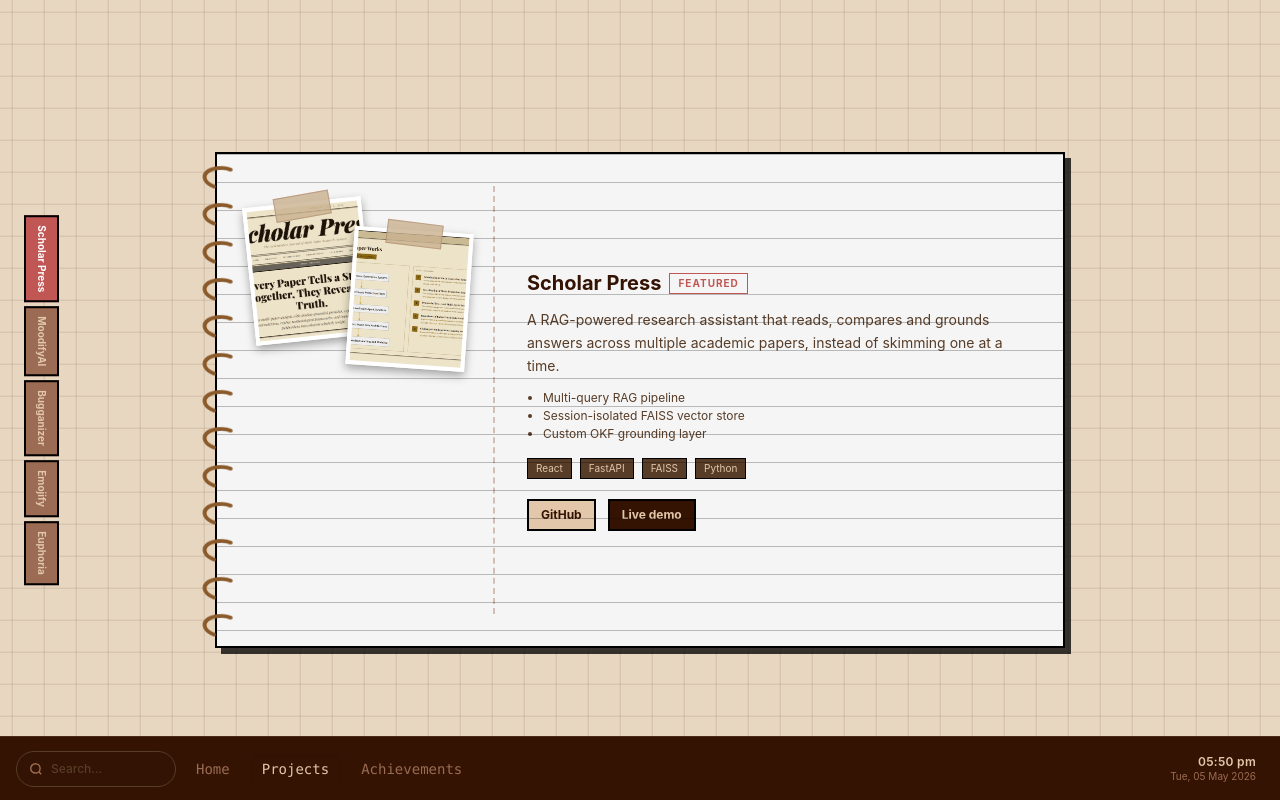
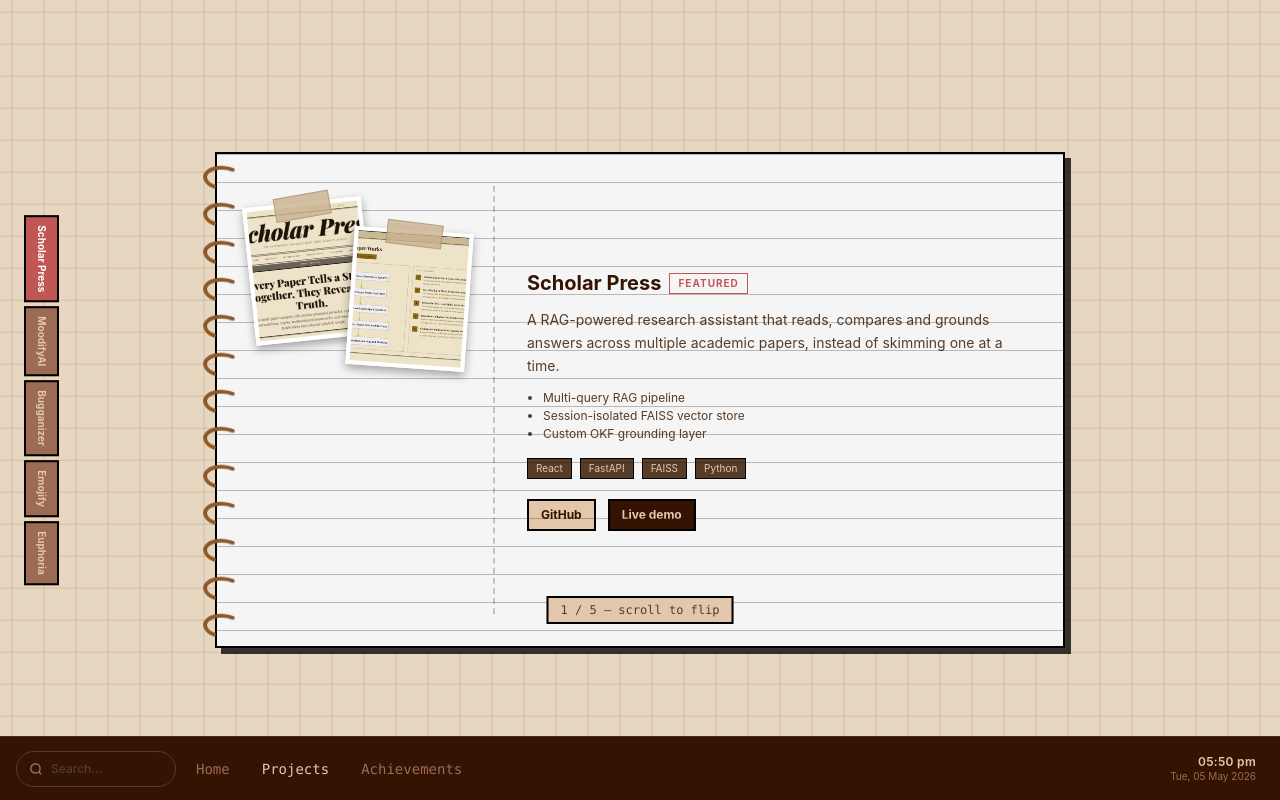
Before and after one commit to Sami210105/portfolio, a React (Vite) app: page / in a window 1280 px wide. Both pictures are taken after a click on the button "Projects". Built offline with nearby package versions, Linux system fonts and the light colour scheme.

Commit message:
fixed layout

```diff
--- a/src/components/folders/projects/RingBinding.jsx
+++ b/src/components/folders/projects/RingBinding.jsx
@@ -10,7 +10,7 @@
           className="overflow-visible rotate-x-20 rotate-y-10"
         >
           <path
-            d="M 40 4 A 15 9 0 1 0 23 23"
+            d="M 42 4 A 15 9 0 1 0 23 23"
             fill="none"
             stroke="#8B5A2B"
             strokeWidth="4"
--- a/src/components/pages/ProjectsPage.jsx
+++ b/src/components/pages/ProjectsPage.jsx
@@ -25,8 +25,9 @@
       if (!wrapRef.current) return;
       const rect = wrapRef.current.getBoundingClientRect();
       const vh = window.innerHeight;
-      const scrolled = Math.min(Math.max(-rect.top, 0), rect.height - vh);
-      const p = scrolled / vh;
+      const maxScroll = rect.height - vh;
+      const scrolled = Math.min(Math.max(-rect.top, 0), maxScroll);
+      const p = maxScroll > 0 ? scrolled / vh : 0;
       setProgress(Math.min(Math.max(p, 0), PROJECTS.length - 1 + 0.999));
     };
 
@@ -52,10 +53,16 @@
   return (
     <div
       ref={wrapRef}
-      style={{ height: `${PROJECTS.length * 100}vh` }}
+      style={{
+        height: `${PROJECTS.length * 100}vh`,
+        scrollSnapType: "y mandatory",
+      }}
       className="relative w-full"
     >
-      <div className="sticky top-0 h-screen w-full flex items-center justify-center overflow-hidden">
+      <div
+        style={{ scrollSnapAlign: "start" }}
+        className="sticky top-0 h-screen w-full flex items-center justify-center overflow-hidden"
+      >
         {/* left-edge tabs (kept opposite the flip's leading edge) */}
         <div className="absolute left-2 md:left-6 top-1/2 -translate-y-1/2 flex flex-col gap-1 z-30">
           {PROJECTS.map((p, i) => (
@@ -74,17 +81,23 @@
         {/* notebook */}
         <div
           style={{ perspective: "2200px" }}
-          className="relative w-[92vw] max-w-[850px] h-[62vh] max-h-[620px]"
+          className="relative w-[92vw] max-w-[850px] h-[62vh] max-h-[620px] isolate"
         >
           <RingBinding count={13} />
 
           {PROJECTS.map((project, i) => {
             let rotateY = 0;
             const z = PROJECTS.length - i;
+            const isLastPage = i === PROJECTS.length - 1;
+
             if (i < currentIndex) rotateY = -180;
-            if (i === currentIndex) rotateY = -local * 180;
+            // The last page has nothing behind it to reveal, so it must
+            // never flip — otherwise scrolling through its final 100vh
+            // segment rotates it away and leaves blank space.
+            if (i === currentIndex && !isLastPage) rotateY = -local * 180;
 
-            const shade = i === currentIndex ? Math.sin(local * Math.PI) : 0;
+            const shade =
+              i === currentIndex && !isLastPage ? Math.sin(local * Math.PI) : 0;
 
             return (
               <div
@@ -110,14 +123,16 @@
                       opacity: 0.25,
                     }}
                   />
+
                   <div
                     className="absolute inset-0 pointer-events-none bg-black"
                     style={{ opacity: shade * 0.25 }}
                   />
+
                   <ProjectFace project={project} />
                 </div>
 
-                {/* back face (blank paper, seen mid-flip) */}
+                {/* back face */}
                 <div
                   style={{
                     backfaceVisibility: "hidden",
@@ -133,6 +148,7 @@
                       opacity: 0.25,
                     }}
                   />
+
                   <div
                     className="absolute inset-0 pointer-events-none bg-black"
                     style={{ opacity: shade * 0.25 }}
@@ -141,11 +157,12 @@
               </div>
             );
           })}
-        </div>
 
-        {/* page indicator */}
-        <div className="absolute bottom-6 left-1/2 -translate-x-1/2 text-xs font-mono text-[#573c27] bg-[#e2c7aa] border-2 border-black px-3 py-1 z-30">
-          {Math.min(activeTab + 1, PROJECTS.length)} / {PROJECTS.length} — scroll to flip
+          {/* PAGE INDICATOR */}
+          <div className="absolute bottom-6 left-1/2 -translate-x-1/2 text-xs font-mono text-[#573c27] bg-[#e2c7aa] border-2 border-black px-3 py-1 z-[999] pointer-events-none">
+            {Math.min(activeTab + 1, PROJECTS.length)} / {PROJECTS.length} —
+            scroll to flip
+          </div>
         </div>
       </div>
     </div>
```
